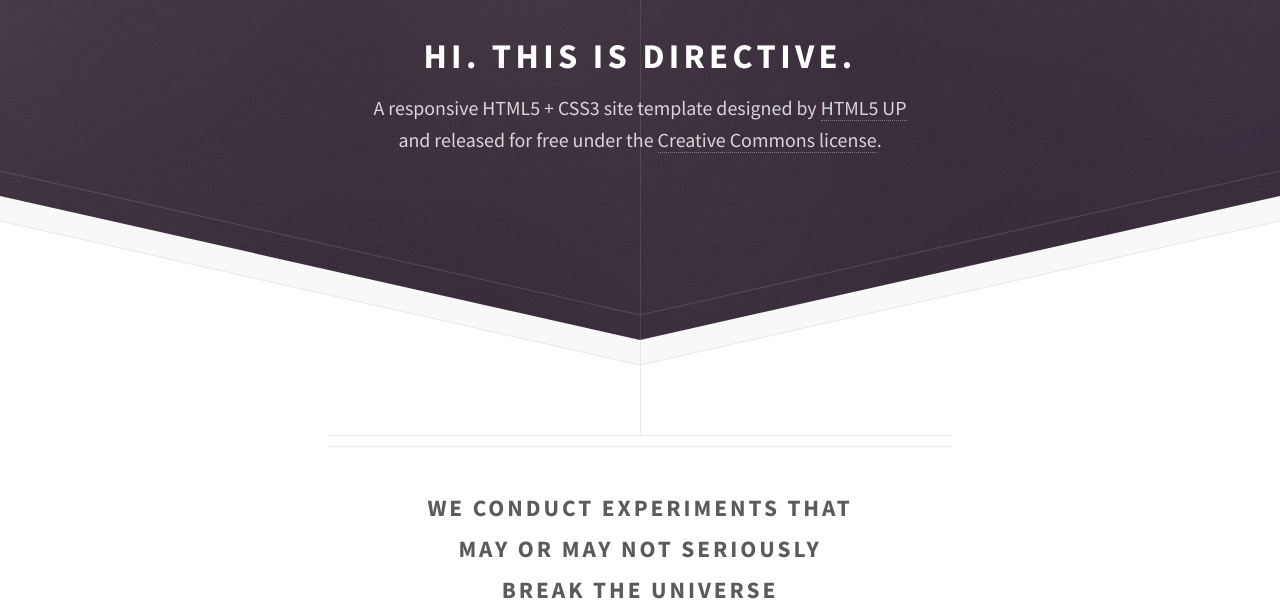
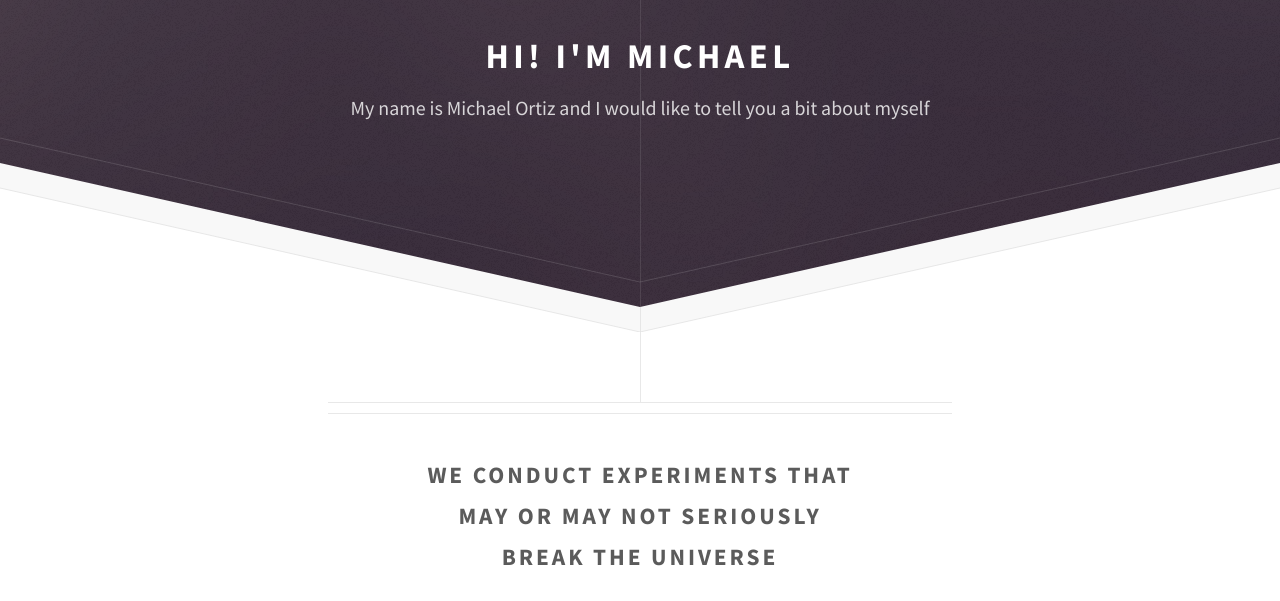
Before and after one commit to curvejumper/curvejumper.github.io, a plain HTML site: page index.html in a window 1280 px wide. Shown: the part 199-800 px from the top of the page. Drawn offline with Linux system fonts and the light colour scheme.

Commit message:
updating website intro

```diff
--- a/index.html
+++ b/index.html
@@ -18,10 +18,8 @@
 		<!-- Header -->
 			<div id="header">
 				<span class="logo icon fa-paper-plane-o"></span>
-				<h1>Hi. This is Directive.</h1>
-				<p>A responsive HTML5 + CSS3 site template designed by <a href="http://html5up.net">HTML5 UP</a>
-				<br />
-				and released for free under the <a href="http://html5up.net/license">Creative Commons license</a>.</p>
+				<h1>Hi! I'm Michael</h1>
+				<p> My name is Michael Ortiz and I would like to tell you a bit about myself</p>
 			</div>
 
 		<!-- Main -->
```
